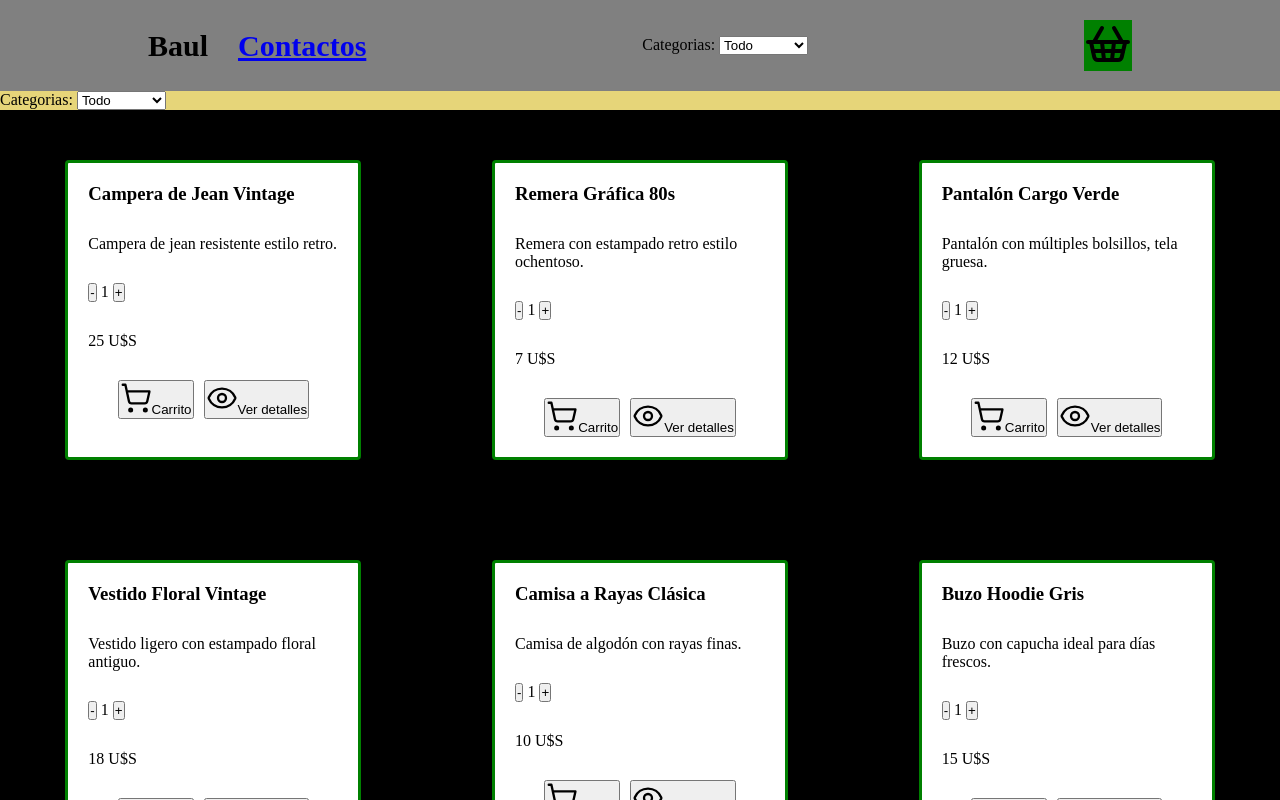
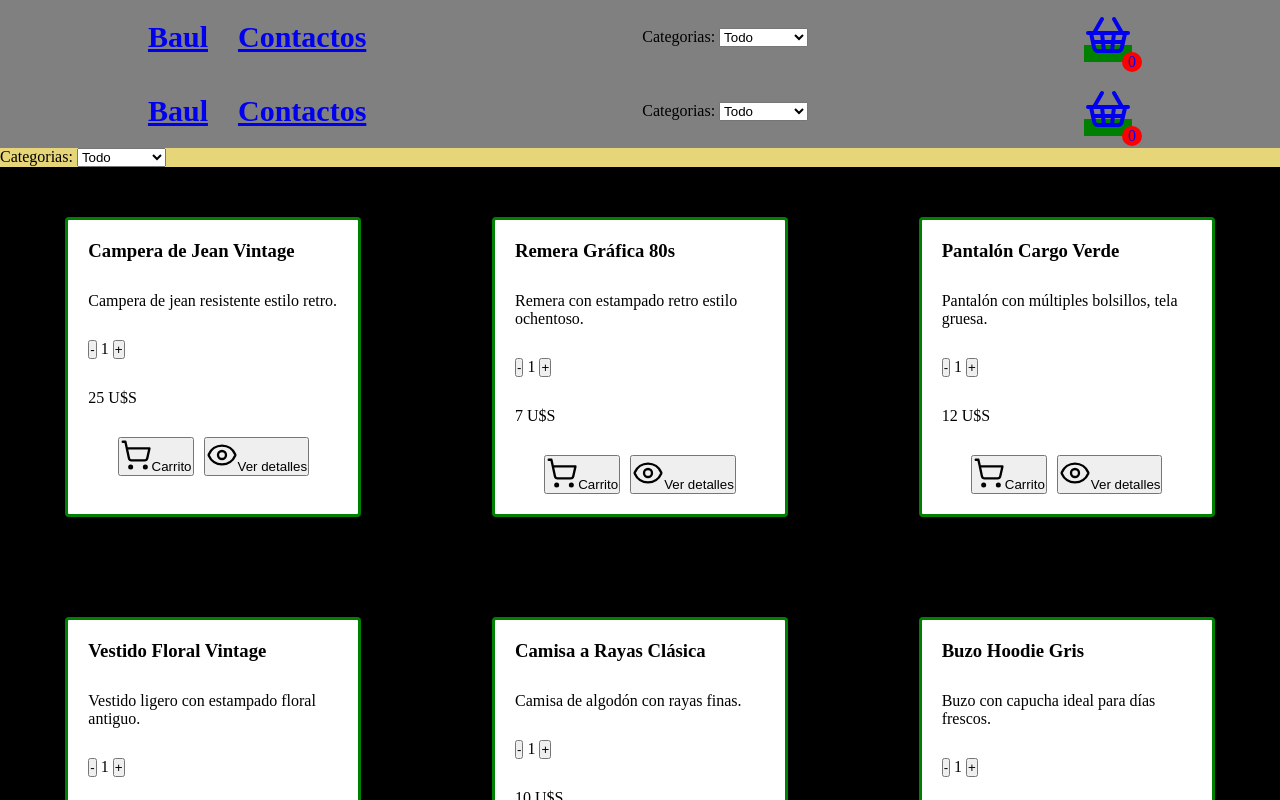
Before and after one commit to ANicolasDaSilva/Entregable-i2-DaSilva, a React (Vite) app: page / in a window 1280 px wide. Shown: the top 800 px of the page. Built offline with nearby package versions, Linux system fonts and the light colour scheme.

Commit message:
intento de carrito

```diff
--- a/src/App.jsx
+++ b/src/App.jsx
@@ -3,17 +3,24 @@ import { BrowserRouter, Routes, Route } from "react-router";
 import Container from "./components/Container"
 import Contacts from './components/Contacts/Contacts';
 import SeeDetail from './components/SeeDetail/SeeDetail';
+import Cart from './components/Cart';
+import CartProvider from './components/CartContext/CartContext';
+import Navbar from './components/Navbar/Navbar';
 
 function App() {
   return (
     <>
+    <CartProvider>
       <BrowserRouter>
+        <Navbar/>
         <Routes>
           <Route path='/' element={<Container/>}/>
           <Route path="/contact" element={<Contacts/>}/>
           <Route path="/see-detail/:productId" element={<SeeDetail/>}/>
+          <Route path='/cart' element={<Cart/>}/>
         </Routes>
       </BrowserRouter>
+    </CartProvider>
     </>
   )
 }
--- /dev/null
+++ b/src/components/Cart.jsx
@@ -0,0 +1,37 @@
+import { useContext, useEffect, useState } from "react"
+import { CartContext } from "./CartContext/CartContext"
+
+function Cart (){
+    const {cart} = useContext(CartContext)
+
+        const [products,setProducts] = useState([])
+
+        useEffect(() => {
+            (async () => {
+                try {
+                    const response = await fetch("/products.json");
+                    const data = await response.json()
+                    setProducts(data)
+                } catch (error) {
+                    console.log(error);
+                }
+            })();
+        }, []);
+
+    return (
+        <div>
+            {cart.map(cartProduct =>{
+                const dataProduct = products.find(product => product.id === cartProduct.id)
+                return (
+                <div key={cartProduct.id}>
+                    <h3>{dataProduct?.title}</h3>
+                    <span></span>
+                </div>
+            )}
+            )}
+            <p>carrito</p>
+        </div>
+    )
+}
+
+export default Cart
--- /dev/null
+++ b/src/components/CartContext/CartContext.jsx
@@ -0,0 +1,42 @@
+import { createContext, useEffect, useState } from "react"
+
+export const CartContext = createContext()
+
+function CartProvider ({children}){
+
+    const [cart, setCart] = useState([])
+    const [totalQuantity, setTotalQuantity] = useState(0)
+
+    useEffect(()=>{
+        setTotalQuantity(cart.reduce((acc, product) => acc + product.quantity, 0))
+    },[cart])
+
+    const addCart = (newProduct) => {
+        const productFound = cart.find(product => product.id === newProduct.id)
+
+        if (productFound){
+            setCart(cart.map(product => {
+                if(product.id === newProduct.id){
+                    product.quantity = product.quantity + newProduct.quantity
+                    return
+                }
+                return product
+            }))
+            return
+        }
+
+        setCart([...cart, newProduct])
+    }
+
+    const deleteCart = (id) => {
+        setCart(cart.filter(product => product.id !== id))
+    }
+
+    return (
+        <CartContext.Provider value = {{cart, totalQuantity, addCart, deleteCart}}>
+            {children}
+        </CartContext.Provider>
+    )
+}
+
+export default CartProvider
--- a/src/components/CartWidget/CartWidget.css
+++ b/src/components/CartWidget/CartWidget.css
@@ -3,4 +3,18 @@
     background-color: green;
     margin: 20px;
     cursor: pointer;
+    position: relative;
 }
+
+.counter{
+    display: flex;
+    position: absolute;
+    justify-content: center;
+    align-items: center;
+    background-color: red;
+    bottom: -10px;
+    right: -10px;
+    border-radius: 50%;
+    width: 20px;
+    height: 20px;
+}
--- a/src/components/CartWidget/CartWidget.jsx
+++ b/src/components/CartWidget/CartWidget.jsx
@@ -1,11 +1,22 @@
+import { Link } from "react-router"
 import "./CartWidget.css"
 import { ShoppingBasket } from "lucide-react"
+import { useContext } from "react"
+import { CartContext } from "../CartContext/CartContext"
 
 function CartWidget (){
+
+    const {totalQuantity} = useContext(CartContext)
+
     return (
-        <button className="cartWidget">
-            <ShoppingBasket size={48} />
-        </button>
+        <div>
+            <Link to={"/cart"} className="cartWidget">
+                <ShoppingBasket size={48} />
+                <span className="counter">
+                    {totalQuantity}
+                </span>
+            </Link>
+        </div>
     )
 }
 
--- a/src/components/Navbar/Navbar.jsx
+++ b/src/components/Navbar/Navbar.jsx
@@ -8,7 +8,7 @@ function Navbar() {
 
       <nav className="navbar">
         <ul>
-          <li> Baul </li>
+          <li> <NavLink to="./"> Baul </NavLink> </li>
           <li> <NavLink to="./contact"> Contactos </NavLink> </li>
         </ul>
         <Filters/>
--- a/src/components/ProductDetail/ProductDetail.jsx
+++ b/src/components/ProductDetail/ProductDetail.jsx
@@ -3,19 +3,33 @@ import Quantity from "../Quantity/Quantity"
 import "./ProductDetail.css"
 import { ShoppingCart } from "lucide-react"
 import { Eye } from "lucide-react"
+import { useContext } from "react"
+import { CartContext } from "../CartContext/CartContext"
+import useCount from "../../hook/useCount"
 
 function ProductDetail ({product}){
 
     const navigate = useNavigate()
+    const {addCart} = useContext(CartContext)
+    const {quantity, less, add} = useCount({initial:1, stock:product.stock})
+
     const navigateSeeDetail = () => {
         navigate(`/see-detail/${product.id}`)
+    }
+
+    const handleAddCart = () => {
+        const newProduct = {
+            id: product.id,
+            quantity: quantity
+        }
+        addCart(newProduct)
     }
 
     return(
         <div className="productDetail">
             <h3>{product.title}</h3>
             <p>{product.description}</p>
-            <Quantity stock = {product.stock}/>
+            <Quantity quantity={quantity} less={less} add={add}/>
             <span>{product.price} U$S </span>
             <div  className="btn-cart">
                 <button>
--- /dev/null
+++ b/src/hook/useCount.jsx
@@ -0,0 +1,26 @@
+import { useState } from "react"
+
+function useCount({initial=1, stock}){
+
+    const [count, setCount] = useState(initial)
+
+    const less = () => {
+        if(count > 1){
+            setCount(count -1);
+        }
+    }
+
+    const add = () => {
+        if(count < stock){
+            setCount(count + 1)
+        }
+    }
+
+    return(
+        count,
+        less,
+        add
+    )
+}
+
+export default useCount
```
